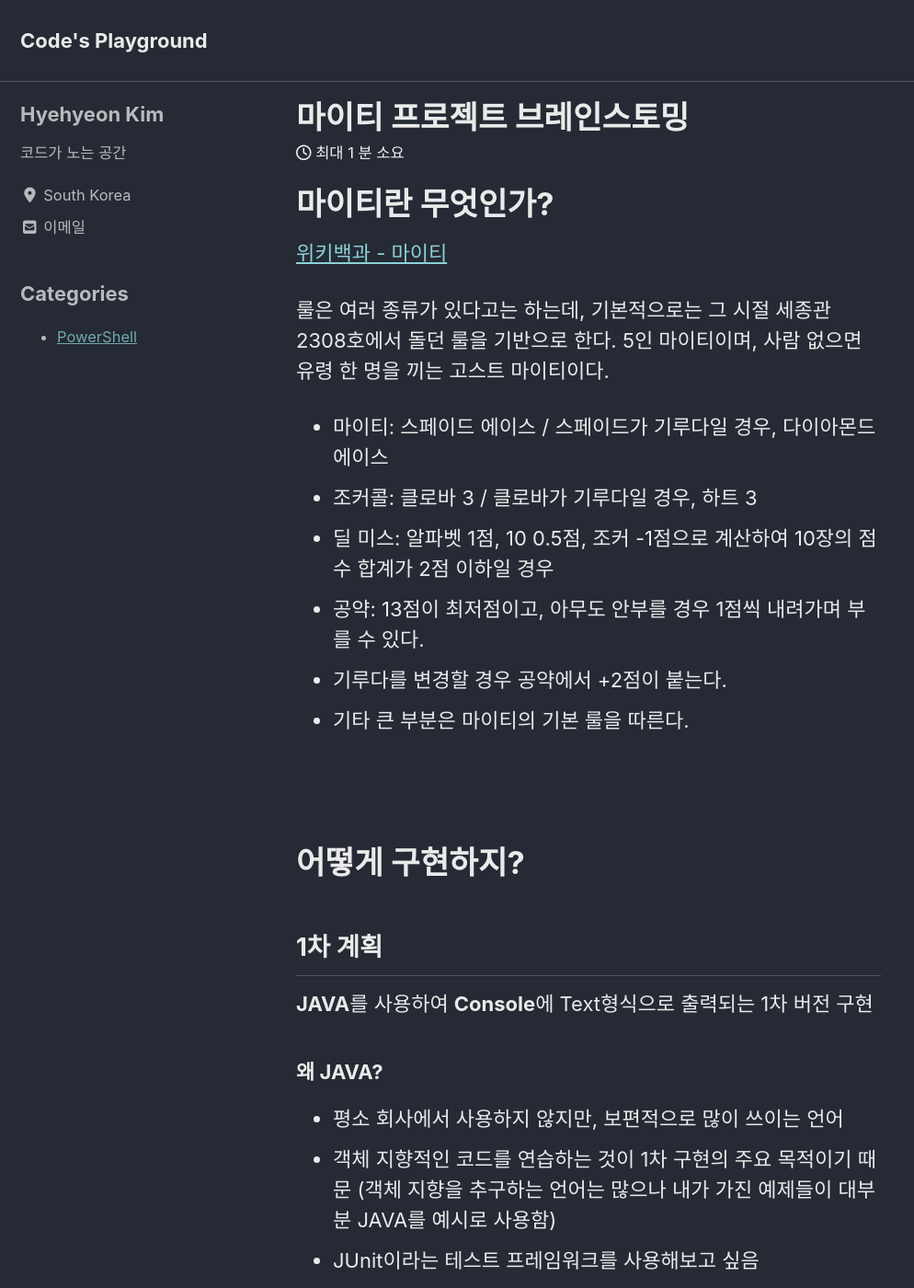
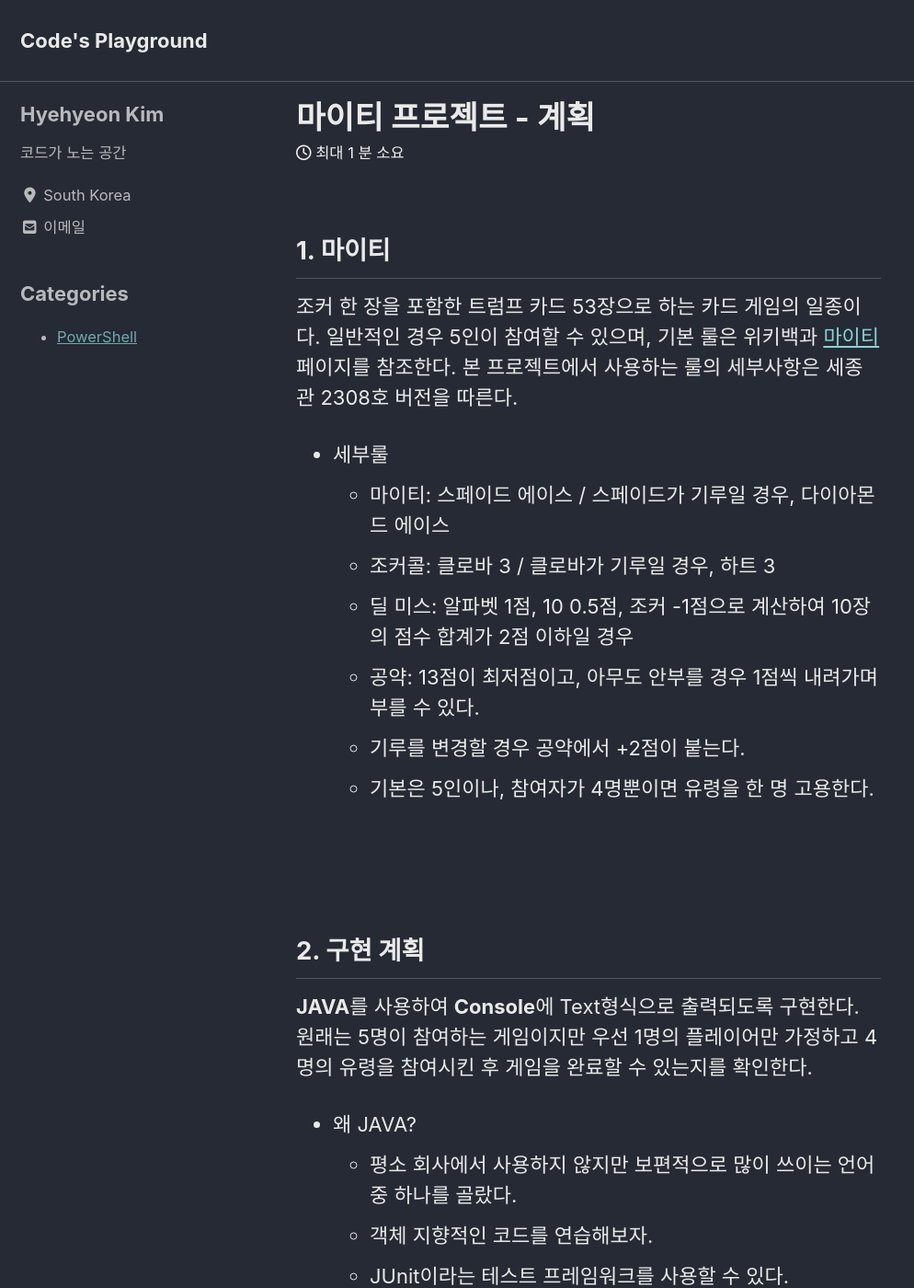
Before and after one commit to kippem9088/kippem9088.github.io, a Jekyll site: the page built from _posts/2020-01-07-Mighty Project.md, in a window 1280 px wide and 1400 px high. Shown: the whole window at 92% size, without its empty margins (0-994 px from the left). Built offline with Jekyll 4.4.1, drawn with Linux system fonts in a browser that asks for light colours; cached includes are drawn as plain includes; nearby versions of some CDN libraries; some web fonts are replaced; some of the changed text lies outside the part shown.

Commit message:
Update 2020-01-07-Mighty Project.md
Mighty Project 계획 포스팅 다듬어서 재업로드

```diff
--- a/_posts/2020-01-07-Mighty Project.md
+++ b/_posts/2020-01-07-Mighty Project.md
@@ -1,8 +1,9 @@
 ---
-title: "마이티 프로젝트 브레인스토밍"
-excerpt: "마이티를 구현해보자 프로젝트의 간단한 계획을 세워봅시다."
+title: "마이티 프로젝트 - 계획"
+excerpt: "마이티 프로젝트의 간단한 계획을 세워봅시다."
 
 categories:
+    - Mighty
     - Project
 tags:
     - Mighty
@@ -10,31 +11,30 @@ tags:
 last_modified_at:
 ---
 
-# 마이티란 무엇인가?
-[위키백과 - 마이티](https://ko.wikipedia.org/wiki/%EB%A7%88%EC%9D%B4%ED%8B%B0_(%EC%B9%B4%EB%93%9C_%EA%B2%8C%EC%9E%84))
+## 1. 마이티
 
+조커 한 장을 포함한 트럼프 카드 53장으로 하는 카드 게임의 일종이다. 일반적인 경우 5인이 참여할 수 있으며, 기본 룰은 위키백과 [마이티](https://ko.wikipedia.org/wiki/%EB%A7%88%EC%9D%B4%ED%8B%B0_(%EC%B9%B4%EB%93%9C_%EA%B2%8C%EC%9E%84)) 페이지를 참조한다. 본 프로젝트에서 사용하는 룰의 세부사항은 세종관 2308호 버전을 따른다.
 
-룰은 여러 종류가 있다고는 하는데, 기본적으로는 그 시절 세종관 2308호에서 돌던 룰을 기반으로 한다. 5인 마이티이며, 사람 없으면 유령 한 명을 끼는 고스트 마이티이다.
-
-
-- 마이티: 스페이드 에이스 / 스페이드가 기루다일 경우, 다이아몬드 에이스
-- 조커콜: 클로바 3 / 클로바가 기루다일 경우, 하트 3
-- 딜 미스: 알파벳 1점, 10 0.5점, 조커 -1점으로 계산하여 10장의 점수 합계가 2점 이하일 경우
-- 공약: 13점이 최저점이고, 아무도 안부를 경우 1점씩 내려가며 부를 수 있다.
-- 기루다를 변경할 경우 공약에서 +2점이 붙는다.
-- 기타 큰 부분은 마이티의 기본 룰을 따른다.
+- 세부룰
+    - 마이티: 스페이드 에이스 / 스페이드가 기루일 경우, 다이아몬드 에이스
+    - 조커콜: 클로바 3 / 클로바가 기루일 경우, 하트 3
+    - 딜 미스: 알파벳 1점, 10 0.5점, 조커 -1점으로 계산하여 10장의 점수 합계가 2점 이하일 경우
+    - 공약: 13점이 최저점이고, 아무도 안부를 경우 1점씩 내려가며 부를 수 있다.
+    - 기루를 변경할 경우 공약에서 +2점이 붙는다.
+    - 기본은 5인이나, 참여자가 4명뿐이면 유령을 한 명 고용한다.
 
 
 <br><br>
 
-# 어떻게 구현하지?
-## 1차 계획
-**JAVA**를 사용하여 **Console**에 Text형식으로 출력되는 1차 버전 구현
+## 2. 구현 계획
+**JAVA**를 사용하여 **Console**에 Text형식으로 출력되도록 구현한다. 원래는 5명이 참여하는 게임이지만 우선 1명의 플레이어만 가정하고 4명의 유령을 참여시킨 후 게임을 완료할 수 있는지를 확인한다.
 
-### 왜 JAVA?
-- 평소 회사에서 사용하지 않지만, 보편적으로 많이 쓰이는 언어
-- 객체 지향적인 코드를 연습하는 것이 1차 구현의 주요 목적이기 때문 (객체 지향을 추구하는 언어는 많으나 내가 가진 예제들이 대부분 JAVA를 예시로 사용함)
-- JUnit이라는 테스트 프레임워크를 사용해보고 싶음
+- 왜 JAVA?
+    - 평소 회사에서 사용하지 않지만 보편적으로 많이 쓰이는 언어 중 하나를 골랐다.
+    - 객체 지향적인 코드를 연습해보자.
+    - JUnit이라는 테스트 프레임워크를 사용할 수 있다.
+    - 후에 안드로이드로 이식하기가 쉬울 것 같다.
 
-## 2차 계획
-좀 더 사용성 있는 플랫폼으로 포팅하는 것. 윈도우? 안드로이드? 웹?
+<br>
+- 앞으로?
+    - 뼈대가 완성되면 5인이 참여할 수 있는 버전을 만들어본다.
```
